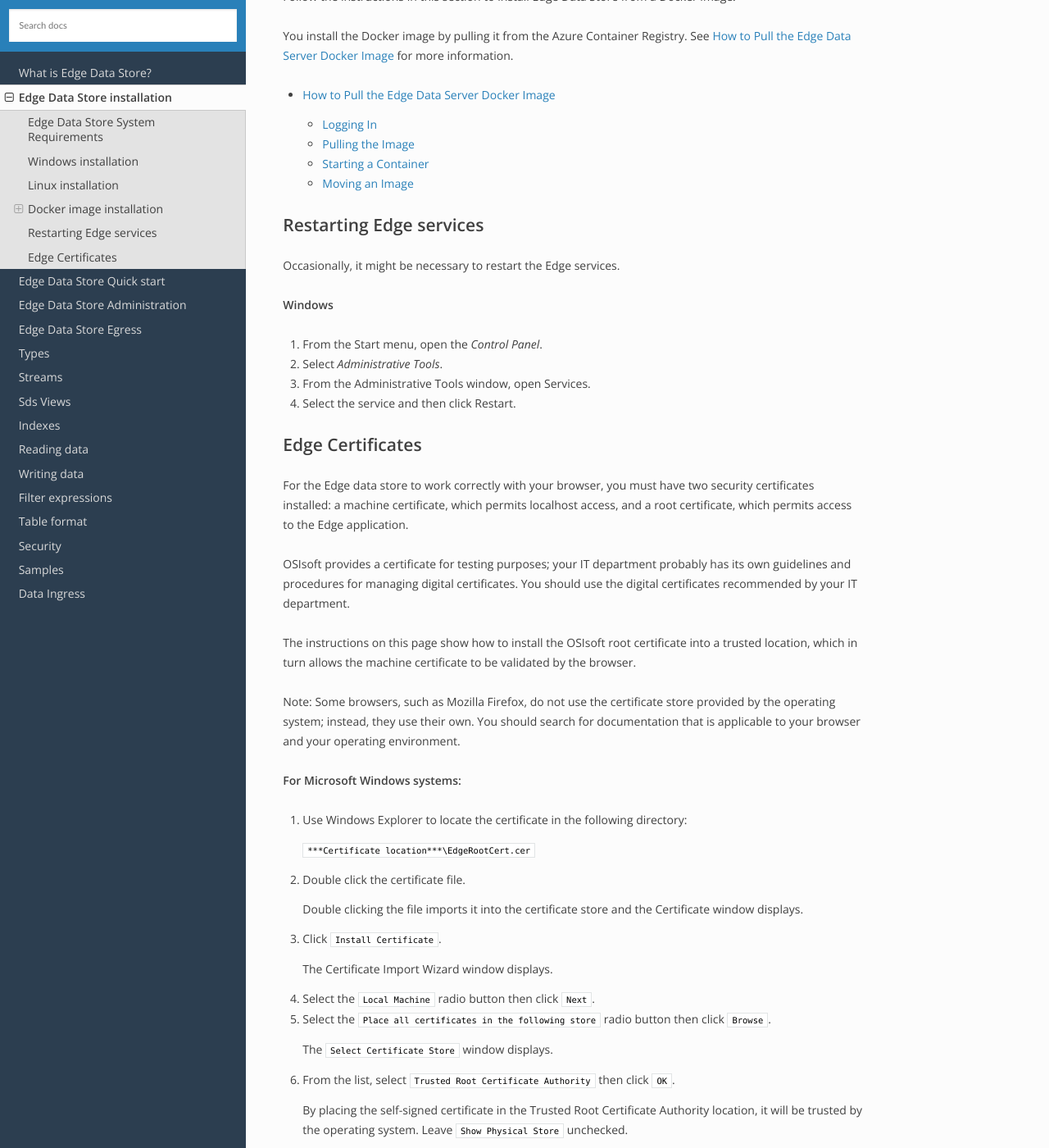
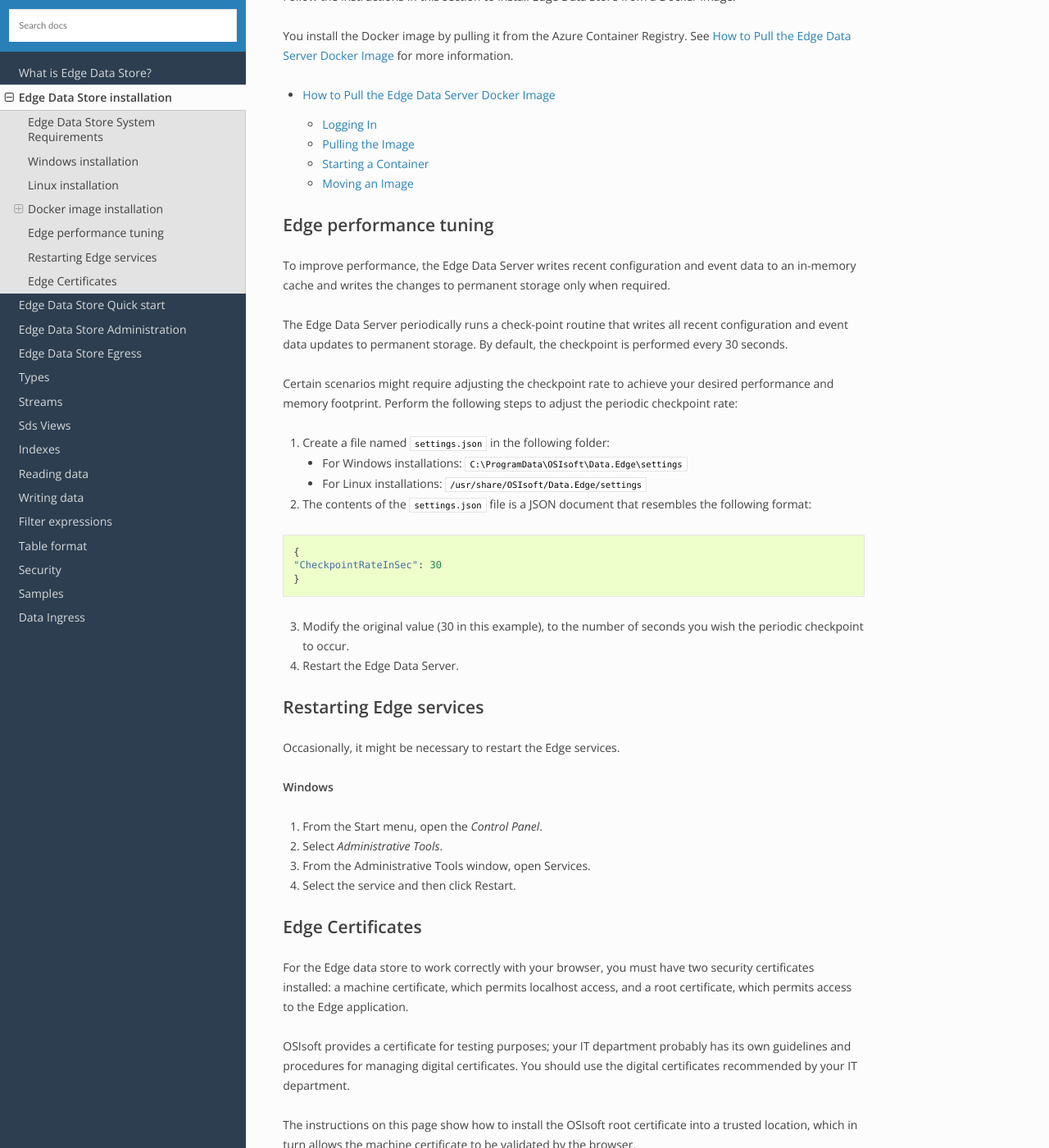
Before and after one commit to fgasparro/EdgeDS-Docs, a Sphinx documentation site: the page built from docs/EdgeDS_Installation.rst, in a window 1280 px wide and 1400 px high, scrolled down 1568 px. Shown: the whole window at 82% size. Built offline with Sphinx 7.4.7 and the Read the Docs theme 2.0.0, drawn with Linux system fonts in a browser that asks for light colours.

Commit message:
Update EdgeDS_Installation.rst

```diff
--- a/docs/EdgeDS_Installation.rst
+++ b/docs/EdgeDS_Installation.rst
@@ -79,6 +79,37 @@ for more information.
 .. toctree::
    Edge_Docker_Inst
 
+Edge performance tuning
+-----------------------
+
+To improve performance, the Edge Data Server writes recent configuration and event data to an in-memory cache
+and writes the changes to permanent  storage only when required.
+
+The Edge Data Server periodically runs a check-point routine that writes all recent configuration
+and event data updates to permanent storage. By default, the checkpoint is performed every 30 seconds.
+
+Certain scenarios might require adjusting the checkpoint rate to achieve your desired performance and memory footprint.
+Perform the following steps to adjust the periodic checkpoint rate:
+
+1. Create a file named ``settings.json`` in the following folder:
+
+   * For Windows installations: ``C:\ProgramData\OSIsoft\Data.Edge\settings``
+
+   * For Linux installations: ``/usr/share/OSIsoft/Data.Edge/settings``
+
+2. The contents of the ``settings.json`` file is a JSON document that resembles the following format:
+
+::
+
+  {
+  "CheckpointRateInSec": 30
+  }
+
+3. Modify the original value (30 in this example), to the number of seconds you wish the periodic checkpoint to occur.
+
+4. Restart the Edge Data Server.
+
+
 
 Restarting Edge services
 ------------------------
```
